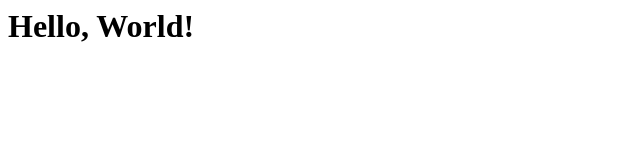
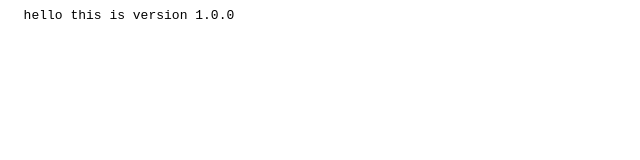
Before and after one commit to oviplokos/nginx-diplom, a plain HTML site: page static/index.html in a window 1280 px wide. Shown: the whole page, without its empty margins (0-640 px from the left). Drawn offline with Linux system fonts and the light colour scheme.

Commit message:
Update index.html

```diff
--- a/static/index.html
+++ b/static/index.html
@@ -1 +1,16 @@
-<h1>Hello, World!</h1>
+<html>
+ <head>
+    <title>
+        web-app-dipoma
+    </title>
+    <meta name="title" content="web-app-dipoma">
+    <meta name="author" content="Suntsov VV">
+ </head>
+ <body>
+    <pre>
+  hello this is version 1.0.0
+
+    </pre>
+
+ </body>
+</html>
```
